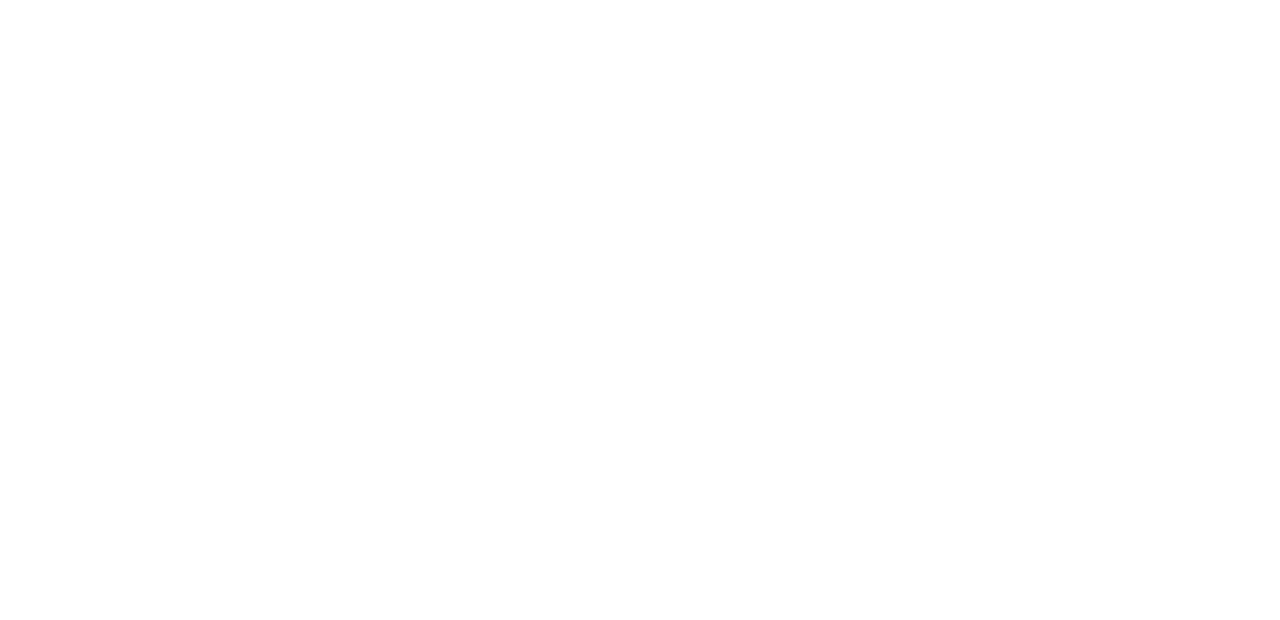
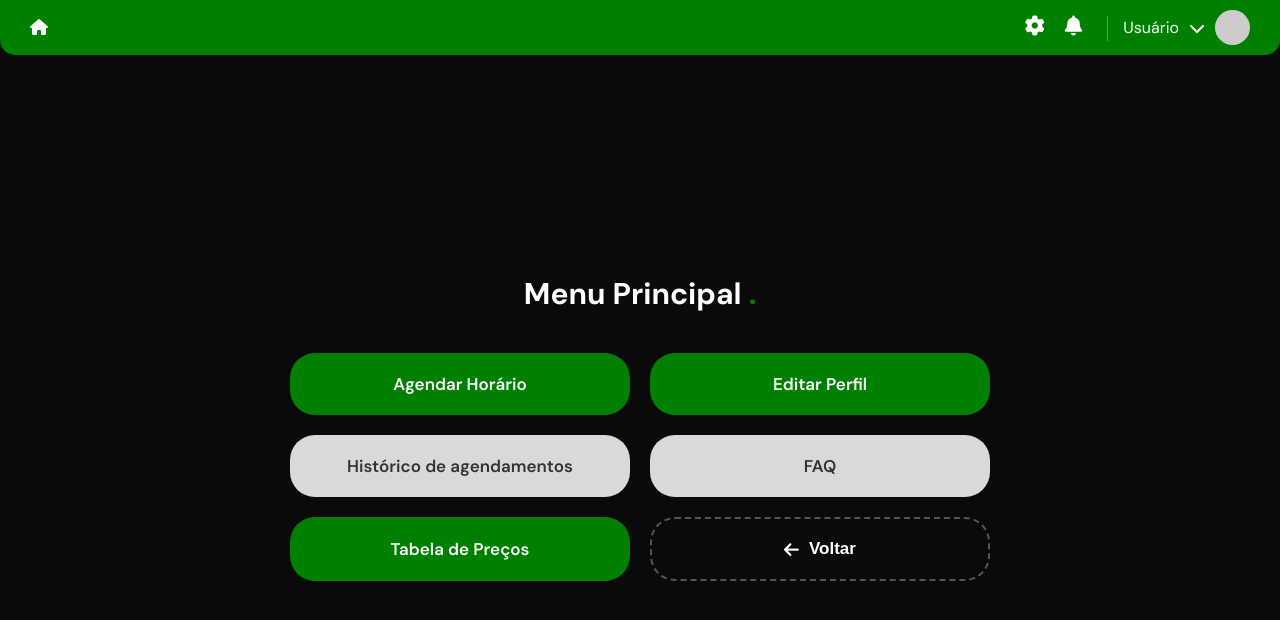
Before and after one commit to maryjenzz/arena-react, a React (Vite) app: page /dashboard in a window 1280 px wide. Before the commit this address had no page. Shown: the top 620 px of the page. Built offline with nearby package versions, Linux system fonts and the light colour scheme.

Commit message:
Menu usuario

```diff
--- a/src/App.jsx
+++ b/src/App.jsx
@@ -3,6 +3,7 @@
 import LoginPage from './pages/LoginPage';
 import CadastroPage from './pages/CadastroPage';
 import WhatsAppButton from './components/WhatsAppButton';
+import MenuPrincipal from './pages/MenuPrincipal';
 
 function AppContent() {
   const location = useLocation();
@@ -15,6 +16,7 @@
           <Route path="/" element={<HomePage />} />
           <Route path="/login" element={<LoginPage />} />
           <Route path="/cadastro" element={<CadastroPage />} />
+          <Route path="/dashboard" element={<MenuPrincipal />} />
         </Routes>
       </div>
 
--- a/src/pages/CadastroPage.jsx
+++ b/src/pages/CadastroPage.jsx
@@ -4,6 +4,13 @@
 import '../styles/login.css';
 
 function CadastroPage() {
+  const navigate = useNavigate();
+
+  const handleCadastro = (e) => {
+    e.preventDefault();
+    // Lógica de cadastro aqui
+    navigate('/dashboard');
+  };
   const [passwordType, setPasswordType] = useState('password');
   const [confirmPasswordType, setConfirmPasswordType] = useState('password');
 
--- a/src/pages/LoginPage.jsx
+++ b/src/pages/LoginPage.jsx
@@ -1,45 +1,51 @@
-import React, { useState } from 'react';
-import { Link } from 'react-router-dom';
+import React from 'react';
+import { Link, useNavigate } from 'react-router-dom'; // Importe useNavigate
 import logoLobo from '../assets/imagens/logo-arena-mafia.png';
 import '../styles/login.css';
 
 function LoginPage() {
-    const [passwordType, setPasswordType] = useState('password');
+  const navigate = useNavigate(); // Inicializa o hook de navegação
+
+  const handleLogin = (e) => {
+    e.preventDefault();
+    // Aqui futuramente você colocará a lógica de validação
+    navigate('/dashboard'); // Redireciona para o Menu Principal
+  };
 
   return (
     <div className="login-page-container">
       <div className="bg-logo-overlay">
-                <img src={logoLobo} alt="" />
+        <img src={logoLobo} alt="Lobo" />
       </div>
 
       <div className="login-content">
         <h1 className="login-title">Faça seu login <span>.</span></h1>
 
+        <form onSubmit={handleLogin}> {/* Adicionado onSubmit */}
           <div className="form-group">
             <label>Email</label>
-                    <div className="input-wrapper focus-green">
-                        <input type="email" placeholder="email@exemplo.com" className="input-field" />
+            <div className="input-wrapper">
+              <input type="email" placeholder="email@exemplo.com" className="input-field" required />
             </div>
           </div>
 
           <div className="form-group">
             <label>Senha</label>
             <div className="input-wrapper">
-                        <input type="password" placeholder="••••••••" className="input-field" />
-                    </div>
-                    <div className="form-footer-links">
-                        <a href="#" className="forgot-password">Esqueci minha senha</a>
+              <input type="password" placeholder="••••••••" className="input-field" required />
             </div>
           </div>
 
-                <button className="btn-entrar">Entrar</button>
+          <button type="submit" className="btn-entrar">Entrar</button>
+        </form>
 
         <div className="create-account-area">
           <Link to="/cadastro" className="create-link">Ainda não tenho uma conta</Link>
         </div>
+        <Link to="/" className="back-arrow">
 
-                <Link to="/" className="back-arrow">
           <i className="fas fa-arrow-left"></i>
+
         </Link>
       </div>
     </div>
--- /dev/null
+++ b/src/pages/MenuPrincipal.jsx
@@ -0,0 +1,60 @@
+import React from 'react';
+import { Link, useNavigate } from 'react-router-dom';
+import '../styles/dashboard.css';
+
+function MenuPrincipal() {
+  return (
+    <div className="dashboard-container">
+      <nav className="top-navbar">
+        <div className="nav-left">
+          <Link to="/" className="nav-icon-link">
+            <i className="fas fa-home"></i>
+          </Link>
+        </div>
+
+        <div className="nav-right">
+          <i className="fas fa-cog nav-icon"></i>
+          <i className="fas fa-bell nav-icon"></i>
+          <div className="nav-divider"></div>
+          <div className="user-profile">
+            <span>Usuário</span>
+            <i className="fas fa-chevron-down"></i>
+            <div className="user-avatar"></div>
+          </div>
+        </div>
+      </nav>
+
+      <main className="main-content">
+        <h1 className="page-title">Menu Principal <span>.</span></h1>
+
+        <div className="grid-menu">
+          <Link to="/agendar" className="menu-button btn-primary">
+            Agendar Horário
+          </Link>
+
+          <Link to="/perfil" className="menu-button btn-primary">
+            Editar Perfil
+          </Link>
+
+          <Link to="/historico" className="menu-button btn-secondary">
+            Histórico de agendamentos
+          </Link>
+
+          <Link to="/faq" className="menu-button btn-secondary">
+            FAQ
+          </Link>
+
+          <Link to="/precos" className="menu-button btn-primary">
+            Tabela de Preços
+          </Link>
+
+          <button className="menu-button btn-outline" onClick={() => window.history.back()}>
+            <i className="fas fa-arrow-left"></i> Voltar
+          </button>
+        </div>
+      </main>
+    </div>
+  );
+}
+
+export default MenuPrincipal;
--- /dev/null
+++ b/src/styles/dashboard.css
@@ -0,0 +1,136 @@
+/* Layout Base */
+.dashboard-container {
+  min-height: 100vh;
+  background-color: #0a0a0a;
+  color: white;
+  display: flex;
+  flex-direction: column;
+}
+
+/* Navbar Superior */
+.top-navbar {
+  background-color: green;
+  padding: 10px 30px;
+  display: flex;
+  justify-content: space-between;
+  align-items: center;
+  border-bottom-left-radius: 15px;
+  border-bottom-right-radius: 15px;
+}
+
+.nav-icon {
+  font-size: 2rem;
+  margin: 0 10px;
+  cursor: pointer;
+}
+
+.nav-icon-link,
+.nav-icon-link:visited,
+.nav-icon-link:active {
+    color: white;
+    text-decoration: none;
+}
+
+.nav-divider {
+  width: 1px;
+  height: 25px;
+  background-color: rgba(255, 255, 255, 0.3);
+  margin: 0 15px;
+  display: inline-block;
+  vertical-align: middle;
+}
+
+.user-profile {
+  display: inline-flex;
+  align-items: center;
+  gap: 10px;
+  cursor: pointer;
+}
+
+.user-avatar {
+  width: 35px;
+  height: 35px;
+  background-color: #ccc;
+  border-radius: 50%;
+}
+
+/* Conteúdo */
+.main-content {
+  flex: 1;
+  display: flex;
+  flex-direction: column;
+  align-items: center;
+  justify-content: center;
+  padding: 40px 20px;
+}
+
+.page-title {
+  font-size: 3rem;
+  margin-bottom: 40px;
+  font-weight: 700;
+}
+
+.page-title span {
+  color: green;
+}
+
+/* Sistema de Grid para os Botões */
+.grid-menu {
+  display: grid;
+  grid-template-columns: repeat(2, 1fr); /* 2 colunas */
+  gap: 20px;
+  width: 100%;
+  max-width: 700px;
+}
+
+/* Botões Genéricos Reutilizáveis */
+.menu-button {
+  padding: 20px;
+  border-radius: 25px;
+  border: none;
+  font-size: 1.7rem;
+  font-weight: 600;
+  text-align: center;
+  text-decoration: none;
+  transition:
+    transform 0.2s,
+    filter 0.2s;
+  display: flex;
+  align-items: center;
+  justify-content: center;
+  gap: 10px;
+  cursor: pointer;
+}
+
+.menu-button:hover {
+  transform: translateY(-3px);
+  filter: brightness(1.1);
+}
+
+/* Variantes de cores */
+.btn-primary {
+  background-color: green;
+  color: white;
+}
+
+.btn-secondary {
+  background-color: #d9d9d9;
+  color: #333;
+}
+
+.btn-outline {
+  background: transparent;
+  border: 2px dashed #555;
+  color: white;
+}
+
+/* Responsividade */
+@media (max-width: 600px) {
+  .grid-menu {
+    grid-template-columns: 1fr; /* 1 coluna no celular */
+  }
+
+  .page-title {
+    font-size: 1.8rem;
+  }
+}
```
Lines whose indentation alone changed are shown as unchanged.
